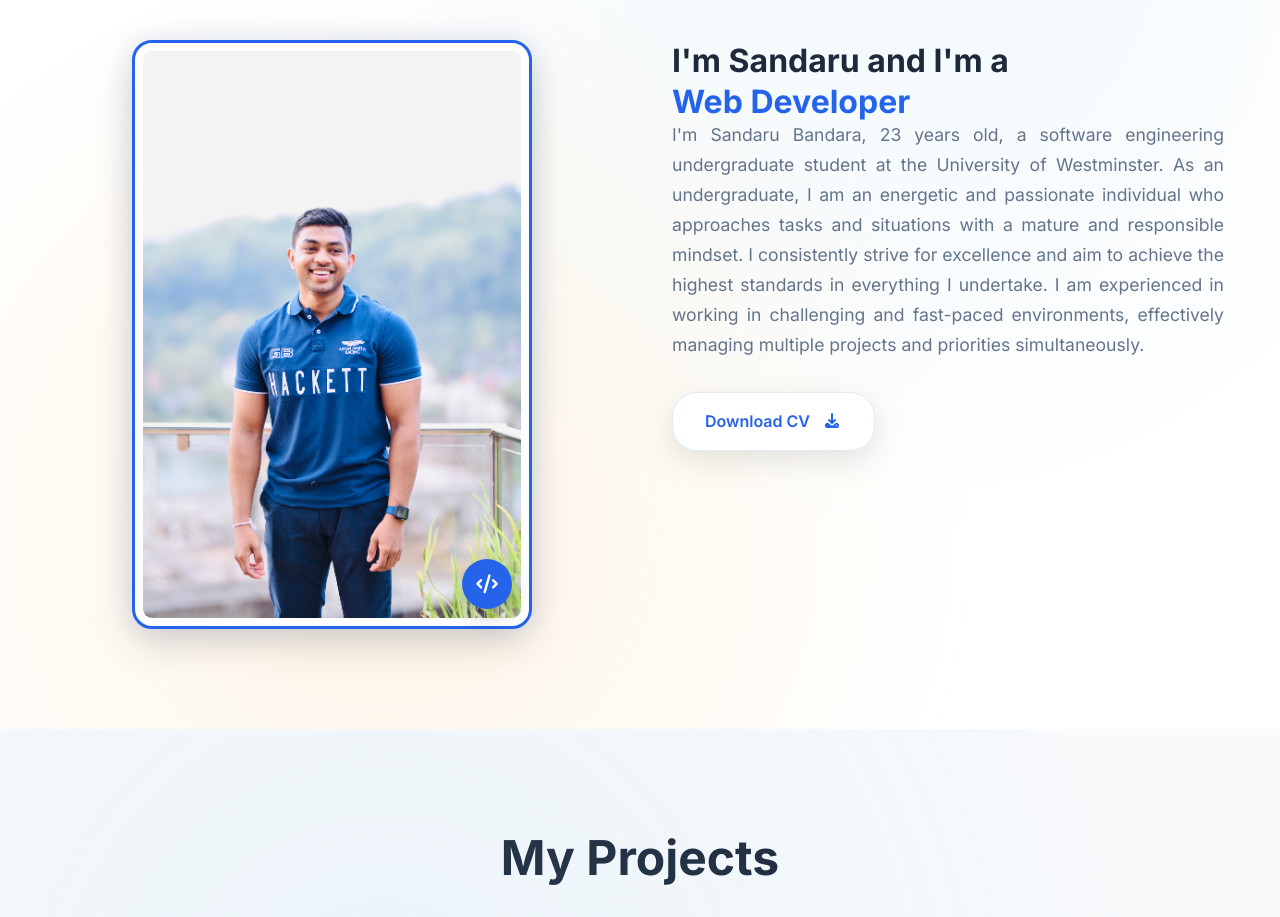
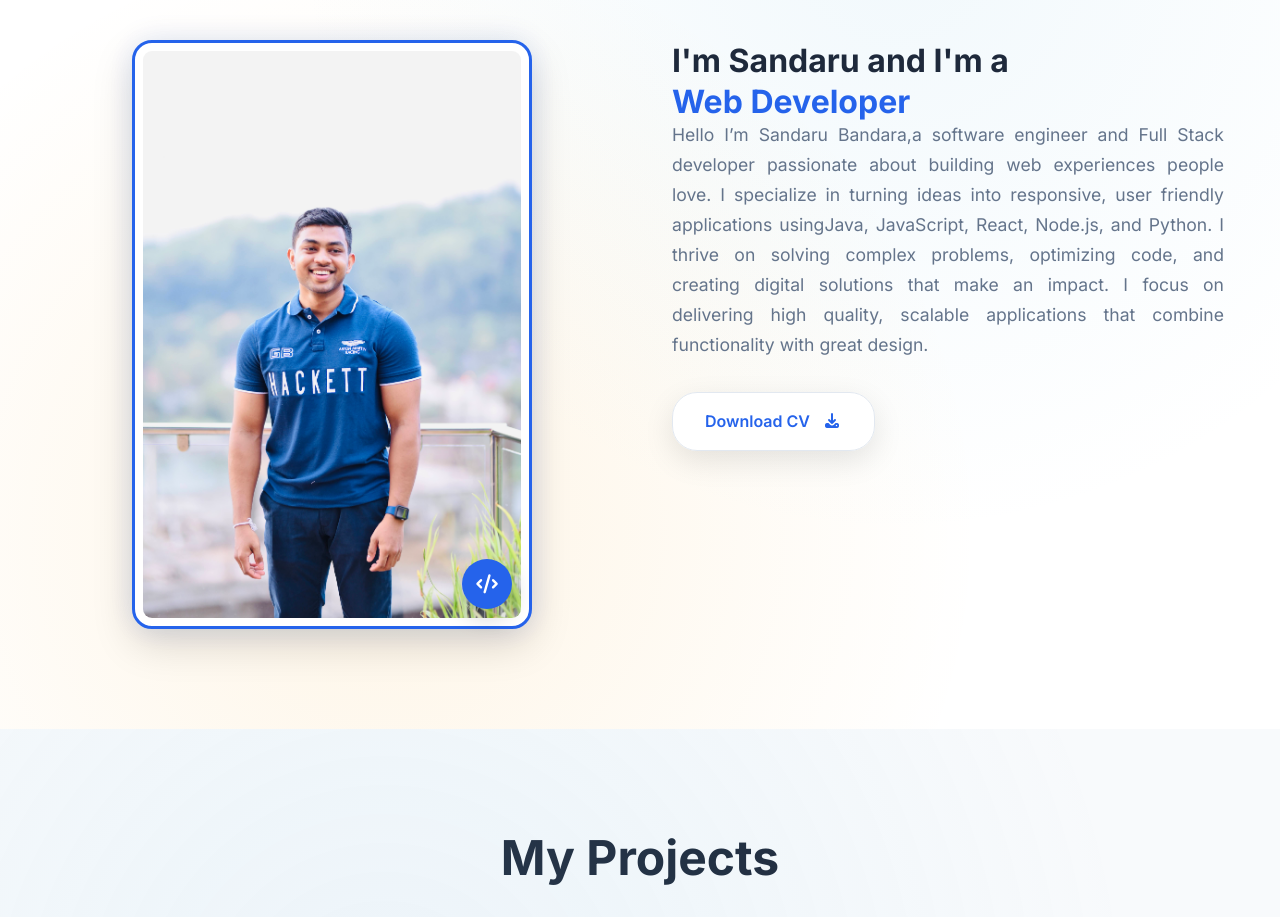
Before and after one commit to SandaruBandara2001/react-portfolio, a React (Vite) app: page / in a window 1280 px wide. Shown: the part 1060-1977 px from the top of the page. Built offline with nearby package versions, Linux system fonts and the light colour scheme; no server answers.

Commit message:
about update

```diff
--- a/src/components/About.jsx
+++ b/src/components/About.jsx
@@ -41,11 +41,7 @@ const About = () => {
                 </span>
               </div>
               <p className="about-description">
-                I'm Sandaru Bandara, 23 years old, a software engineering undergraduate student at the University of Westminster.
-                As an undergraduate, I am an energetic and passionate individual who approaches tasks and situations with a mature
-                and responsible mindset. I consistently strive for excellence and aim to achieve the highest standards in everything
-                I undertake. I am experienced in working in challenging and fast-paced environments, effectively managing multiple
-                projects and priorities simultaneously.
+                Hello I’m Sandaru Bandara,a software engineer and Full Stack developer passionate about building web experiences people love. I specialize in turning ideas into responsive, user friendly applications usingJava, JavaScript, React, Node.js, and Python. I thrive on solving complex problems, optimizing code, and creating digital solutions that make an impact. I focus on delivering high quality, scalable applications that combine functionality with great design.
               </p>
               <a
                 href="https://drive.google.com/file/d/1Zb4H-07vy0bkUa3ZtK1OBCO999-xKEKd/view?usp=sharing"
```
